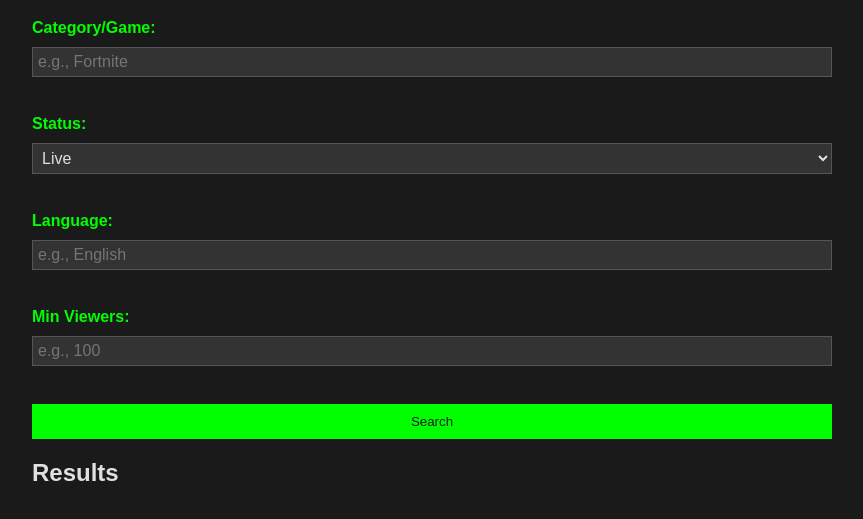
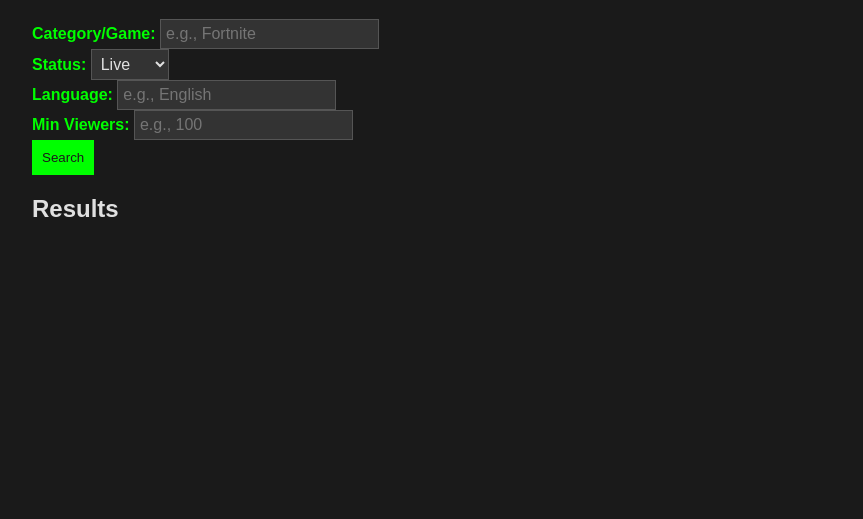
Before and after one commit to cwetherell/KickPlus, a plain HTML site: page index.html in a window 1280 px wide. Shown: the part 81-600 px from the top of the page, without its empty margins (208-1071 px from the left). Drawn offline with Linux system fonts and the light colour scheme.

Commit message:
Update styles.css

```diff
--- a/styles.css
+++ b/styles.css
@@ -9,7 +9,7 @@ body {
   h1 {
     color: #00ff00;
   }
-  form {
+  filterForm {
     display: flex;
     flex-direction: column;
     gap: 10px;
```
